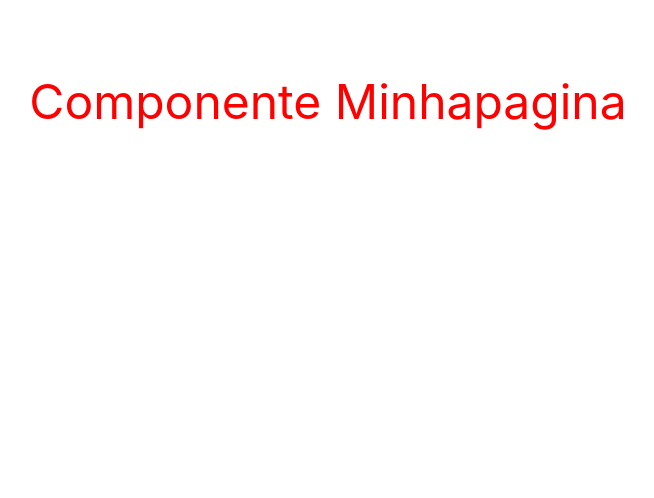
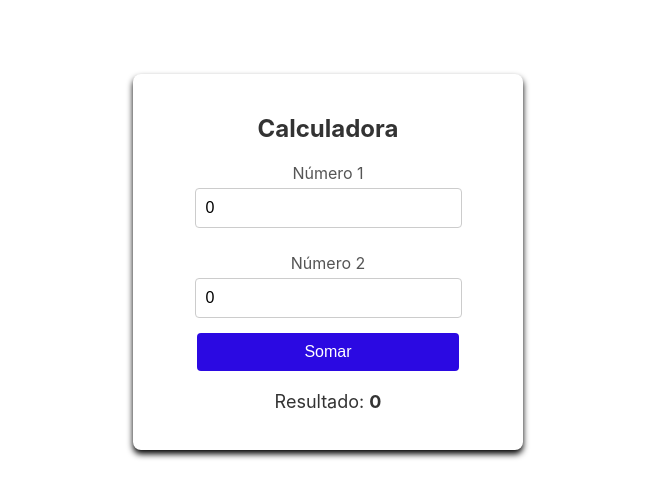
Before and after one commit to br-techlabz/conceitos-basicos, an Angular app: page / in a window 1280 px wide. Shown: the top 498 px of the page, without its empty margins (312-966 px from the left). Built offline with nearby package versions, Linux system fonts and the light colour scheme.

Commit message:
calculadora

```diff
--- a/src/app/app.component.html
+++ b/src/app/app.component.html
@@ -178,7 +178,8 @@
 </style>
 
 <main class="main">
-  <app-minhapagina></app-minhapagina>
+ <!-- <app-minhapagina></app-minhapagina> -->
+  <app-calculadora></app-calculadora>
 </main>
 
 <!-- * * * * * * * * * * * * * * * * * * * * * * * * * * * * * * * * -->
--- a/src/app/app.component.ts
+++ b/src/app/app.component.ts
@@ -1,10 +1,11 @@
 import { Component } from '@angular/core';
 import { RouterOutlet } from '@angular/router';
 import { MinhapaginaComponent } from './minhapagina/minhapagina.component';
+import {CalculadoraComponent} from './calculadora/calculadora.component';
 
 @Component({
   selector: 'app-root',
-  imports: [RouterOutlet, MinhapaginaComponent],
+  imports: [RouterOutlet, MinhapaginaComponent, CalculadoraComponent],
   templateUrl: './app.component.html',
   styleUrl: './app.component.scss'
 })
--- /dev/null
+++ b/src/app/calculadora/calculadora.component.html
@@ -0,0 +1,18 @@
+<div class="container">
+    <div class="form-box">
+        <form #frm="ngForm">
+            <h2>Calculadora</h2>
+            <label for="numero1">Número 1</label>
+            <input type="number" name="numero1" id="numero1" [(ngModel)]="numero1" />
+
+            <label for="numero2">Número 2</label>
+            <input type="number" name="numero2" id="numero2" [(ngModel)]="numero2" />
+
+            <button type="button" (click)="calcular();">Somar</button>
+         </form>
+
+         <div class="result-display">
+            <p>Resultado: <span id="result"> {{ resultado }} </span> </p>
+         </div>
+    </div>
+</div>
--- /dev/null
+++ b/src/app/calculadora/calculadora.component.scss
@@ -0,0 +1,70 @@
+body{
+    margin: 0;
+    font-family: Arial, Helvetica, sans-serif;
+    display: flex;
+    justify-content: center;
+    align-items: center;
+}
+
+.container{
+    display: flex;
+    justify-content: center;
+    align-items: center;
+    width: 100%;
+    height: 100%;
+    margin-top: 50px;
+}
+
+.form-box{
+    background-color: #fff;
+    border-radius: 8px;
+    box-shadow: 0 4px 6px #000;
+    padding: 20px;
+    width: 350px;
+    text-align: center;
+}
+
+h2{
+    margin-bottom: 20px;
+    color: #333;
+}
+
+label{
+    display: block;
+    margin: 10px 0 5px;
+    color: #555;
+}
+
+input[type="number"]{
+    width: 70%;
+    padding: 10px;
+    margin-bottom: 15px;
+    border: 1px solid #ccc;
+    border-radius: 4px;
+    font-size: 16px;
+}
+
+button{
+    width: 75%;
+    padding: 10px;
+    background-color: #2b09e2;
+    color: #fff;
+    border: none;
+    border-radius: 4px;
+    font-size: 16px;
+    cursor: pointer;
+}
+
+button:hover{
+    background-color: #3874b5;
+}
+
+.result-display{
+    margin-top: 20px;
+    font-size: 18px;
+    color: #333;
+}
+
+#result{
+    font-weight: bold;
+}
--- /dev/null
+++ b/src/app/calculadora/calculadora.component.ts
@@ -0,0 +1,21 @@
+import { Component } from '@angular/core';
+import { FormsModule} from '@angular/forms';
+
+@Component({
+  selector: 'app-calculadora',
+  imports: [ FormsModule ],
+  templateUrl: './calculadora.component.html',
+  styleUrl: './calculadora.component.scss'
+})
+export class CalculadoraComponent {
+
+  numero1: number = 0;
+  numero2: number = 0;
+  resultado: number = 0;
+
+  calcular(){
+    console.log("Clicou em calcular");
+    this.resultado = this.numero1 + this.numero2;
+  }
+
+}
```
Also changed, not shown: 1 other file (tests, documents, lock files or other folders).
